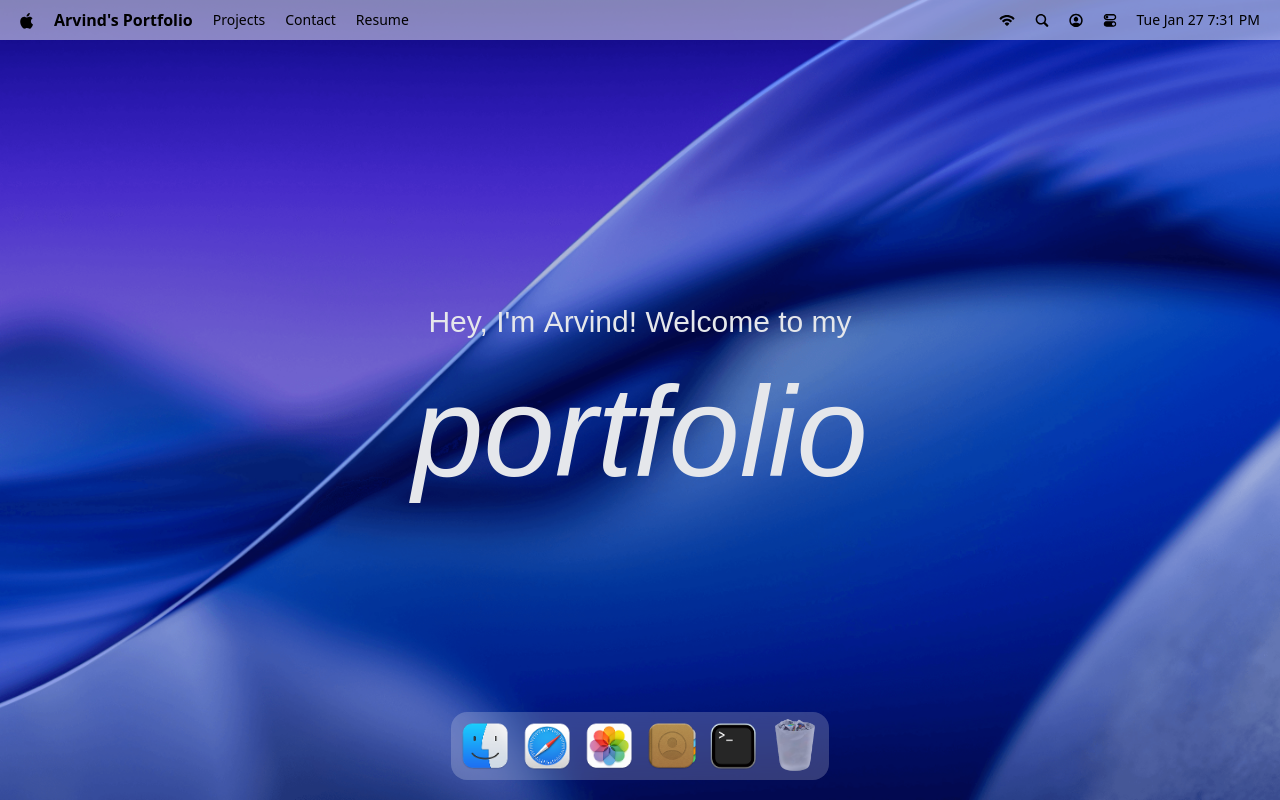
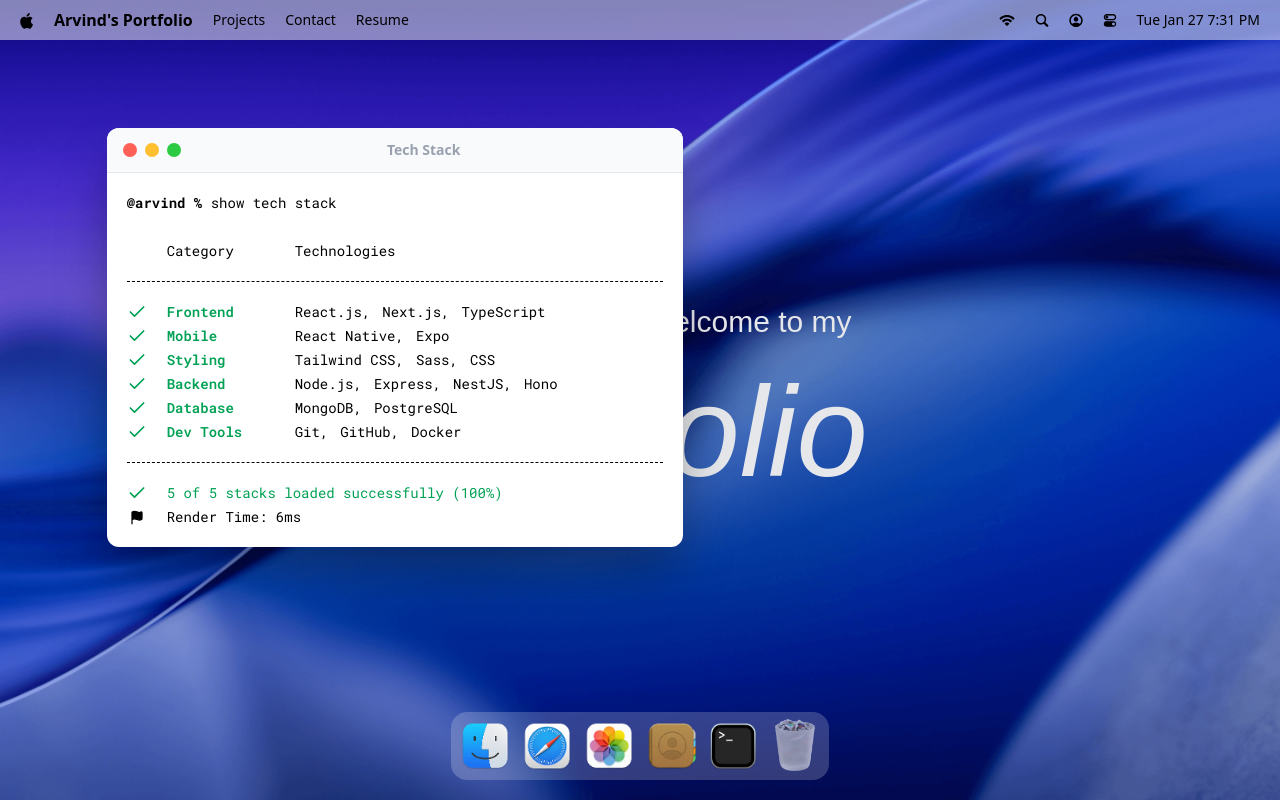
Before and after one commit to Arvindkr123/macos_portfolio, a React (Vite) app: page / in a window 1280 px wide. Both pictures are taken after a click on the button 733 px from the left and 746 px from the top of the page. Built offline with nearby package versions, Linux system fonts and the light colour scheme; a web font is replaced by a local one.

Commit message:
added terminal window where i am showing my tech stacks

```diff
--- a/package.json
+++ b/package.json
@@ -14,11 +14,13 @@
     "@tailwindcss/vite": "^4.1.18",
     "dayjs": "^1.11.19",
     "gsap": "^3.14.2",
+    "immer": "^11.1.3",
     "lucide-react": "^0.563.0",
     "react": "^19.2.0",
     "react-dom": "^19.2.0",
     "react-tooltip": "^5.30.0",
-    "tailwindcss": "^4.1.18"
+    "tailwindcss": "^4.1.18",
+    "zustand": "^5.0.10"
   },
   "devDependencies": {
     "@eslint/js": "^9.39.1",
--- a/src/App.jsx
+++ b/src/App.jsx
@@ -1,12 +1,21 @@
+import React from 'react'
+import { Draggable } from 'gsap/Draggable'
+import gsap from 'gsap';
 import { Dock, Navbar, Welcome } from '#components'
-import React from 'react'
+import { Terminal } from '#windows';
+
+gsap.registerPlugin(Draggable);
+
 
 const App = () => {
   return (
     <main>
-      <Navbar/>
-      <Welcome/>
-      <Dock/>
+      <Navbar />
+      <Welcome />
+      <Dock />
+
+      <Terminal/>
+
     </main>
   )
 }
--- a/src/components/Dock.jsx
+++ b/src/components/Dock.jsx
@@ -1,4 +1,5 @@
 import { dockApps } from '#constants';
+import useWindowStore from '#store/window';
 import { useGSAP } from '@gsap/react';
 import gsap from 'gsap';
 import React, { useRef } from 'react'
@@ -6,6 +7,7 @@
 
 const Dock = () => {
   const dockRef = useRef(null);
+  const { windows, openWindow, closeWindow, focusWindow } = useWindowStore();
 
   useGSAP(() => {
     const dock = dockRef.current;
@@ -49,13 +51,22 @@
     dock.addEventListener("mousemove", handleMouseMove)
     dock.addEventListener("mouseleave", resetIcons);
 
-    return ()=>{
+    return () => {
       dock.removeEventListener("mousemove", handleMouseMove)
       dock.removeEventListener("mouseleave", resetIcons);
     }
   }, [])
 
-  const toggleApp = (app) => { }
+  const toggleApp = (app) => {
+    if (!app.canOpen) return;
+    const window = windows[app.id];
+    if (window.isOpen) {
+      closeWindow(app.id)
+    } else {
+      openWindow(app.id)
+    }
+    console.log(windows)
+  }
 
   return (
     <section id='dock'>
--- /dev/null
+++ b/src/components/WindowControls.jsx
@@ -0,0 +1,15 @@
+import useWindowStore from '#store/window'
+import React from 'react'
+
+const WindowControls = ({ target }) => {
+    const { closeWindow } = useWindowStore();
+    return (
+        <div id='window-controls'>
+            <div className='close' onClick={() => closeWindow(target)} />
+            <div className='minimize'/>
+            <div className='maximize'/>
+        </div>
+    )
+}
+
+export default WindowControls
--- a/src/components/index.js
+++ b/src/components/index.js
@@ -1,9 +1,11 @@
 import Navbar from "./Navbar"
 import Welcome from "./Welcome"
 import Dock from "./Dock"
+import WindowControls from "./WindowControls"
 
 export  {
     Navbar,
     Welcome,
-    Dock
+    Dock,
+    WindowControls
 }
--- /dev/null
+++ b/src/hoc/WindowWrapper.jsx
@@ -0,0 +1,63 @@
+import useWindowStore from '#store/window'
+import { useGSAP } from '@gsap/react';
+import gsap from 'gsap';
+import React, { useLayoutEffect, useRef } from 'react'
+import { Draggable } from 'gsap/Draggable'
+
+const WindowWrapper = (Component, windowKey) => {
+    const Wrapped = (props) => {
+        const { focusWindow, windows } = useWindowStore();
+        const { isOpen, zIndex } = windows[windowKey];
+        const ref = useRef(null);
+
+        useGSAP(() => {
+            const el = ref.current;
+            if (!el || !isOpen) {
+                return;
+            }
+            el.style.display = 'block'
+
+            gsap.fromTo(el, {
+                scale: 0.8,
+                opacity: 0,
+                y: 40
+            }, {
+                scale: 1,
+                opacity: 1,
+                y: 0,
+                duration: 0.2,
+                ease: 'power3.out'
+            })
+
+        }, [isOpen])
+
+        useGSAP(() => {
+            const el = ref.current;
+            if (!el) {
+                return;
+            }
+            const [instance] = Draggable.create(el, {
+                onPress: () => focusWindow(windowKey)
+            })
+            return () => {
+                instance.kill()
+            }
+        }, [])
+
+        useLayoutEffect(() => {
+            const el = ref.current;
+            if (!el) {
+                return;
+            }
+            el.style.display = isOpen ? 'block' : 'none';
+        }, [isOpen])
+
+        return <section id={windowKey} ref={ref} style={{ zIndex }} className='absolute'>
+            <Component {...props} />
+        </section>
+    }
+    Wrapped.displayName = `WindowWrapper(${Component.displayName || Component.name || "Component"})`
+    return Wrapped;
+}
+
+export default WindowWrapper
--- /dev/null
+++ b/src/store/window.js
@@ -0,0 +1,27 @@
+import { INITIAL_Z_INDEX, WINDOW_CONFIG } from '#constants';
+import { create } from 'zustand'
+import { immer } from 'zustand/middleware/immer';
+const useWindowStore = create(immer((set) => ({
+    windows: WINDOW_CONFIG,
+    nextZIndex: INITIAL_Z_INDEX + 1,
+
+    openWindow: (windowKey, data = null) => set((state) => {
+        const win = state.windows[windowKey];
+        win.isOpen = true;
+        win.zIndex = state.nextZIndex;
+        win.data = data ?? win.data;
+        state.nextZIndex++;
+    }),
+    closeWindow: (windowKey) => set((state) => {
+        const win = state.windows[windowKey];
+        win.isOpen = false;
+        win.zIndex = INITIAL_Z_INDEX;
+        win.data = null;
+    }),
+    focusWindow: (windowKey) => set((state) => {
+        const win = state.windows[windowKey];
+        win.zIndex = state.nextZIndex++;
+    }),
+})));
+
+export default useWindowStore;
--- /dev/null
+++ b/src/windows/Terminal.jsx
@@ -0,0 +1,56 @@
+import { WindowControls } from '#components'
+import { techStack } from '#constants'
+import WindowWrapper from '#hoc/WindowWrapper'
+import { Check, Flag } from 'lucide-react'
+import React from 'react'
+
+const Terminal = () => {
+    return (
+        <>
+            <div className="" id="window-header">
+                <WindowControls target='terminal'/>
+                <h2>Tech Stack</h2>
+            </div>
+            <div className="techstack">
+                <p>
+                    <span className='font-bold'>@arvind % </span>
+                    show tech stack
+                </p>
+                <div className="label">
+                    <p className="w-32">Category</p>
+                    <p>Technologies</p>
+                </div>
+                <ul className="content">
+                    {
+                        techStack.map(({ category, items }) => {
+                            return <li key={category} className='flex items-center'>
+                                <Check className='check' size={20} />
+                                <h3>{category}</h3>
+                                <ul>{
+                                    items.map((item, index) => {
+                                        return <li key={index}>
+                                            {item}{index < items.length - 1 ? ',' : ''}
+                                        </li>
+                                    })
+                                }</ul>
+                            </li>
+                        })
+                    }
+                </ul>
+                <div className="footnote">
+                    <p>
+                        <Check size={20} /> 5 of 5 stacks loaded successfully (100%)
+                    </p>
+                    <p className="text-black">
+                        <Flag size={15} fill='black' />
+                        Render Time: 6ms
+                    </p>
+                </div>
+            </div>
+        </>
+    )
+}
+
+const TerminalWindow = WindowWrapper(Terminal, 'terminal')
+
+export default TerminalWindow
--- /dev/null
+++ b/src/windows/index.js
@@ -0,0 +1,4 @@
+import Terminal from "./Terminal";
+export {
+    Terminal
+}
```
Also changed, not shown: 1 other file (tests, documents, lock files or other folders).
